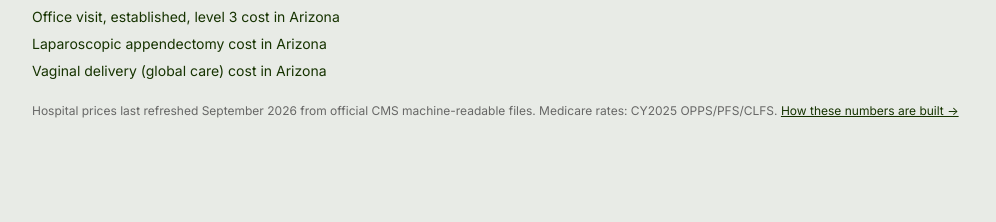
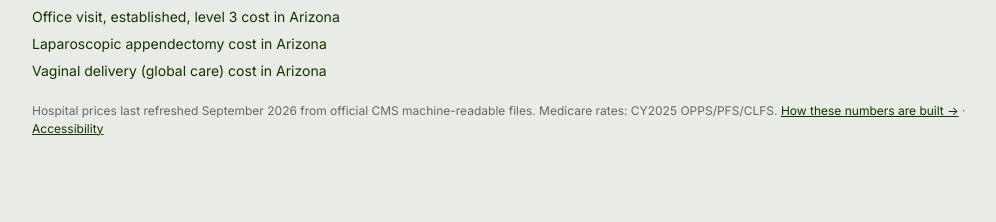
Before and after one commit to XanderHalloran/HealthcarePricingLookup, a FastAPI app: page / in a window 1280 px wide. Shown: the part 1394-1616 px from the top of the page, without its empty margins (108-1104 px from the left). Before the commit the page ends 1512 px from the top, so only its background shows below. Run offline with FastAPI, Linux system fonts and the light colour scheme; some libraries are stand-ins or nearby versions.

Commit message:
a11y: link the traqqit accessibility statement from the footer (APX-01)
Co-Authored-By: Claude Opus 5.5 <noreply@anthropic.com>

```diff
--- a/src/web/templates/index.html
+++ b/src/web/templates/index.html
@@ -333,7 +333,7 @@
         {% for st in state_list if st.code != state %}<a href="/?state={{ st.code }}">{{ st.name }} hospital prices</a>{% endfor %}
       </div>{% endif %}
     </div>
-    <p class="refreshed">Hospital prices last refreshed {{ data_refreshed }} from official CMS machine-readable files. Medicare rates: CY2025 OPPS/PFS/CLFS. <a href="/methodology">How these numbers are built →</a></p>
+    <p class="refreshed">Hospital prices last refreshed {{ data_refreshed }} from official CMS machine-readable files. Medicare rates: CY2025 OPPS/PFS/CLFS. <a href="/methodology">How these numbers are built →</a> · <a href="https://traqqit.com/accessibility.html">Accessibility</a></p>
   </footer>
 </main>
 <script type="application/json" id="svc-data">{{ services|tojson }}</script>
```
